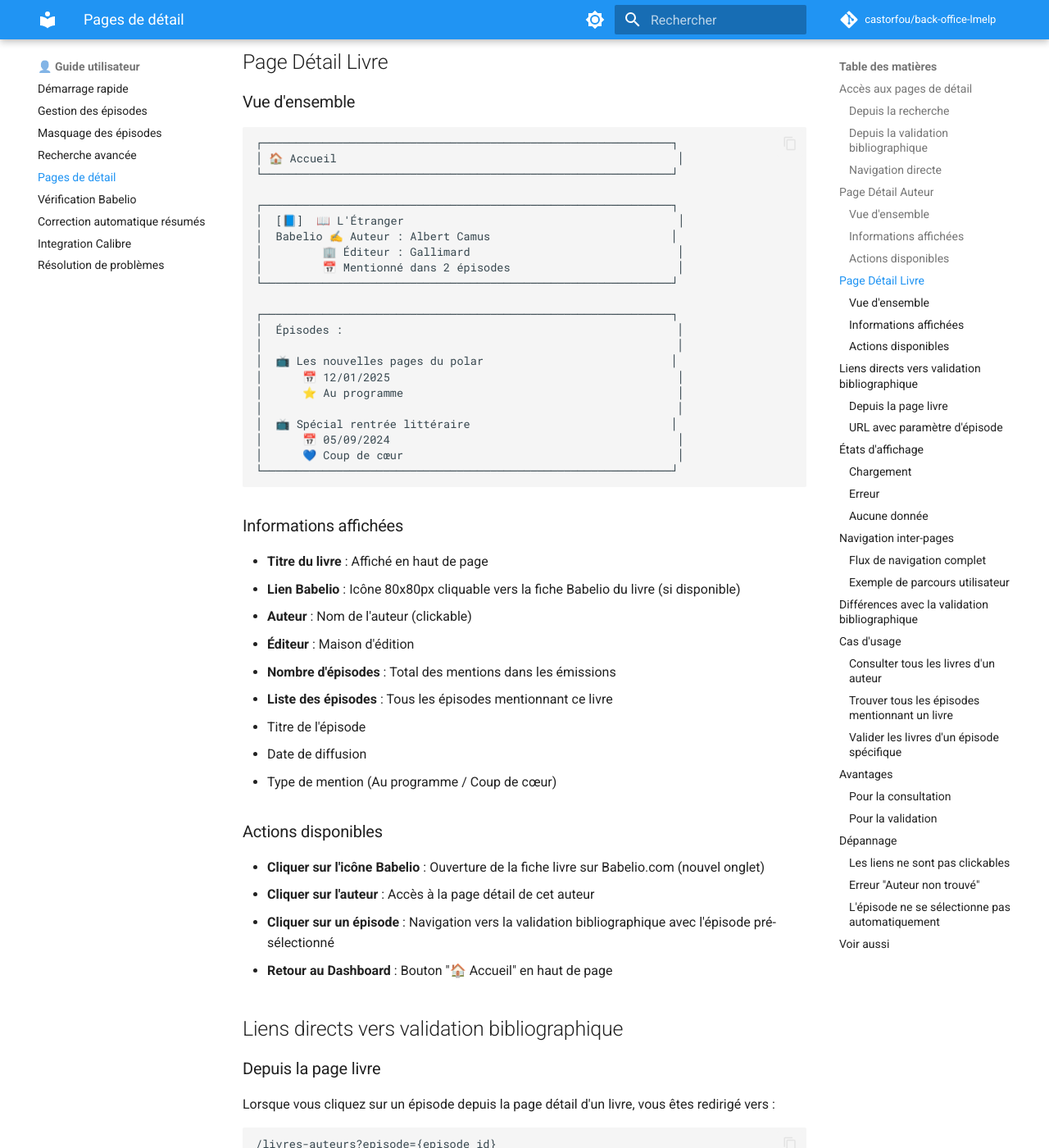
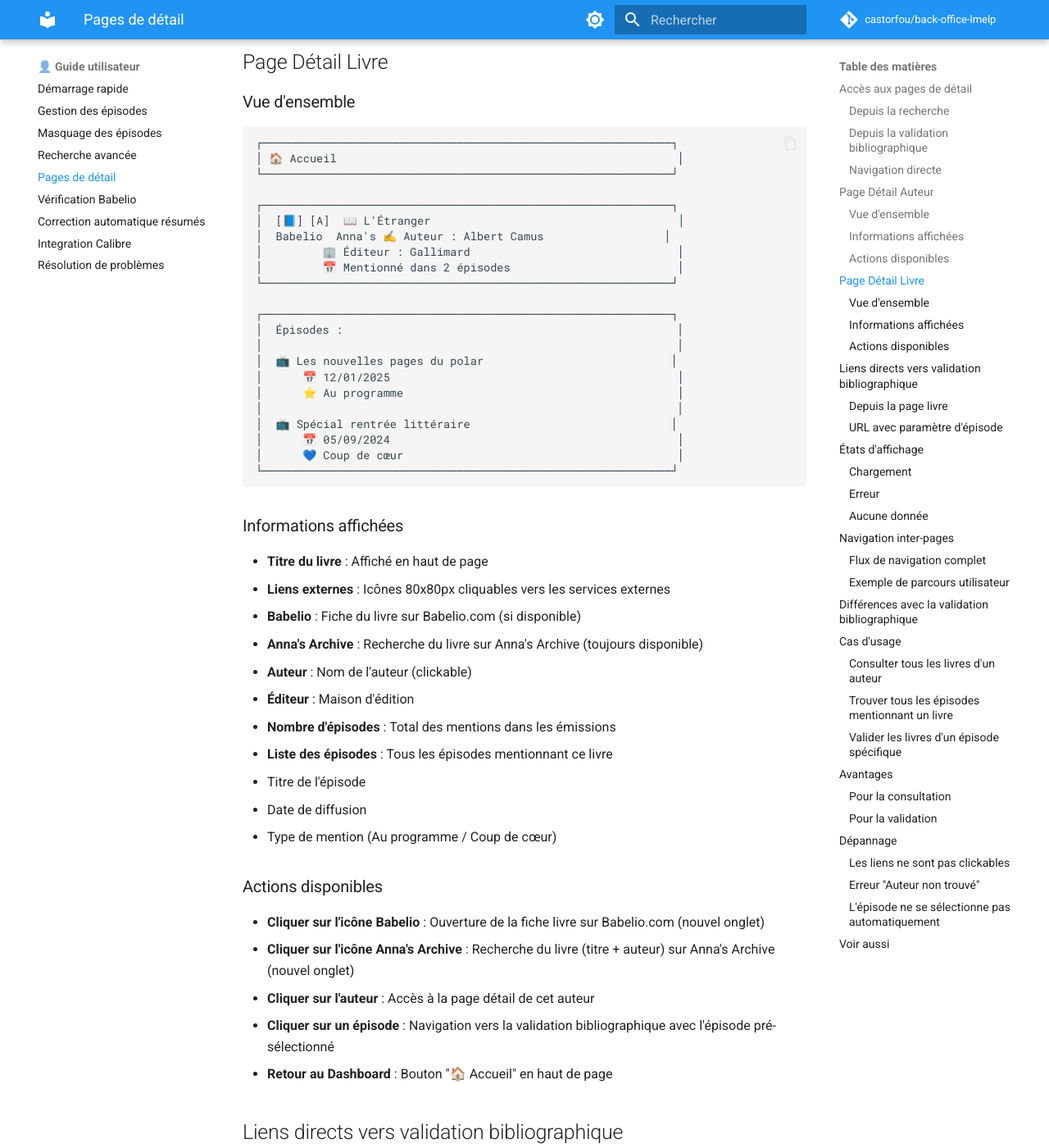
Before and after one commit to castorfou/back-office-lmelp, an MkDocs documentation site: the page built from docs/user/detail-pages.md, in a window 1280 px wide and 1400 px high, scrolled down 1807 px. Shown: the whole window at 82% size. Built offline with MkDocs 1.6.1 and Material for MkDocs 9.7.7, drawn with Linux system fonts in a browser that asks for light colours; comment, search, counter and statistics services are not loaded.

Commit message:
docs(user): Documenter l'icône Anna's Archive sur page livre
Mise à jour de la documentation utilisateur pour refléter l'ajout
de l'icône Anna's Archive sur la page de détail des livres.

🤖 Generated with [Claude Code](https://claude.com/claude-code)

Co-Authored-By: Claude Sonnet 4.5 <noreply@anthropic.com>

```diff
--- a/docs/user/detail-pages.md
+++ b/docs/user/detail-pages.md
@@ -75,8 +75,8 @@ Dans la page **Livres et Auteurs** (`/livres-auteurs`), les auteurs et titres va
 └─────────────────────────────────────────────────────────────┘
 
 ┌─────────────────────────────────────────────────────────────┐
-│  [📘]  📖 L'Étranger                                         │
-│  Babelio ✍️ Auteur : Albert Camus                           │
+│  [📘] [A]  📖 L'Étranger                                     │
+│  Babelio  Anna's ✍️ Auteur : Albert Camus                  │
 │         🏢 Éditeur : Gallimard                               │
 │         📅 Mentionné dans 2 épisodes                         │
 └─────────────────────────────────────────────────────────────┘
@@ -97,7 +97,9 @@ Dans la page **Livres et Auteurs** (`/livres-auteurs`), les auteurs et titres va
 ### Informations affichées
 
 - **Titre du livre** : Affiché en haut de page
-- **Lien Babelio** : Icône 80x80px cliquable vers la fiche Babelio du livre (si disponible)
+- **Liens externes** : Icônes 80x80px cliquables vers les services externes
+  - **Babelio** : Fiche du livre sur Babelio.com (si disponible)
+  - **Anna's Archive** : Recherche du livre sur Anna's Archive (toujours disponible)
 - **Auteur** : Nom de l'auteur (clickable)
 - **Éditeur** : Maison d'édition
 - **Nombre d'épisodes** : Total des mentions dans les émissions
@@ -109,6 +111,7 @@ Dans la page **Livres et Auteurs** (`/livres-auteurs`), les auteurs et titres va
 ### Actions disponibles
 
 - **Cliquer sur l'icône Babelio** : Ouverture de la fiche livre sur Babelio.com (nouvel onglet)
+- **Cliquer sur l'icône Anna's Archive** : Recherche du livre (titre + auteur) sur Anna's Archive (nouvel onglet)
 - **Cliquer sur l'auteur** : Accès à la page détail de cet auteur
 - **Cliquer sur un épisode** : Navigation vers la validation bibliographique avec l'épisode pré-sélectionné
 - **Retour au Dashboard** : Bouton "🏠 Accueil" en haut de page
```
